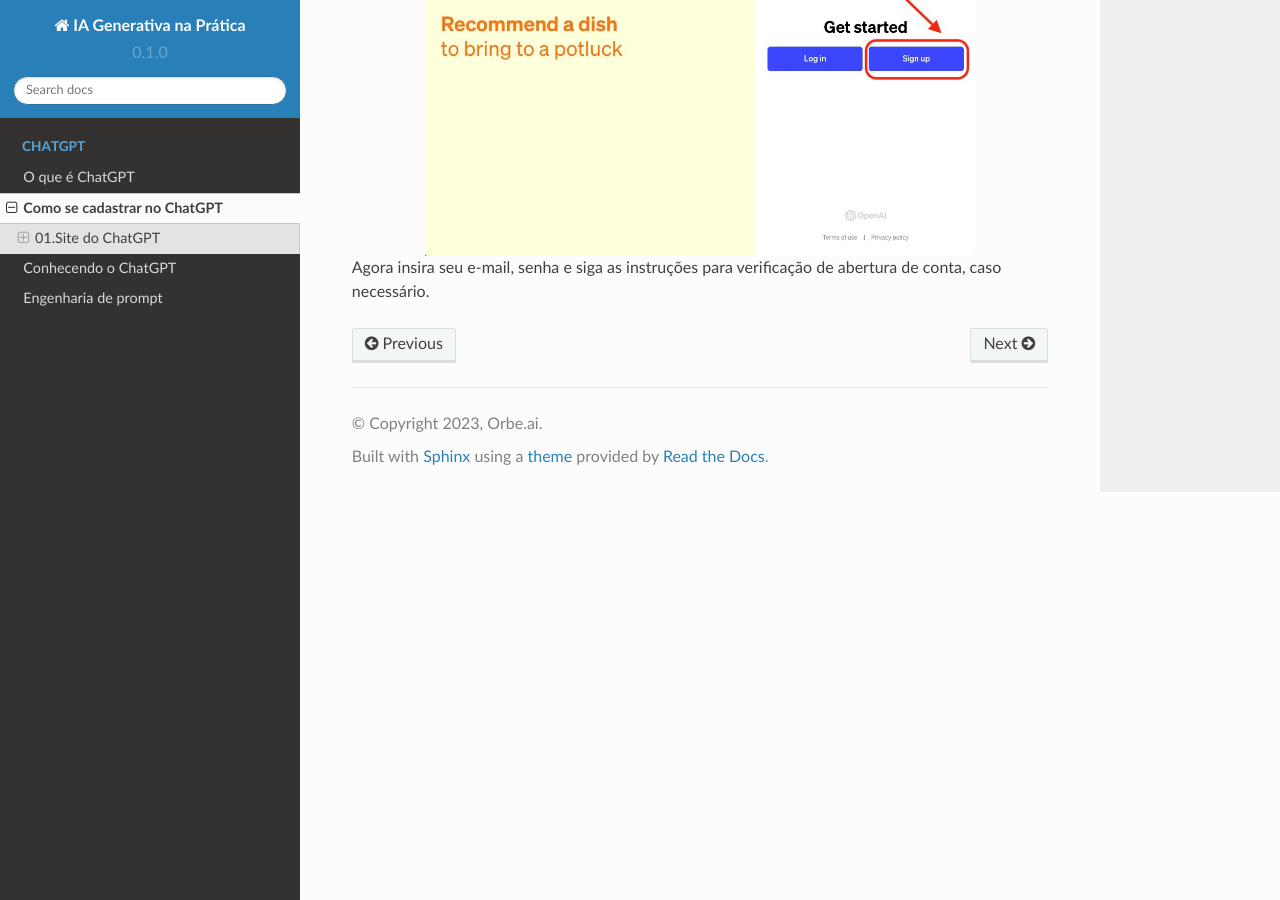
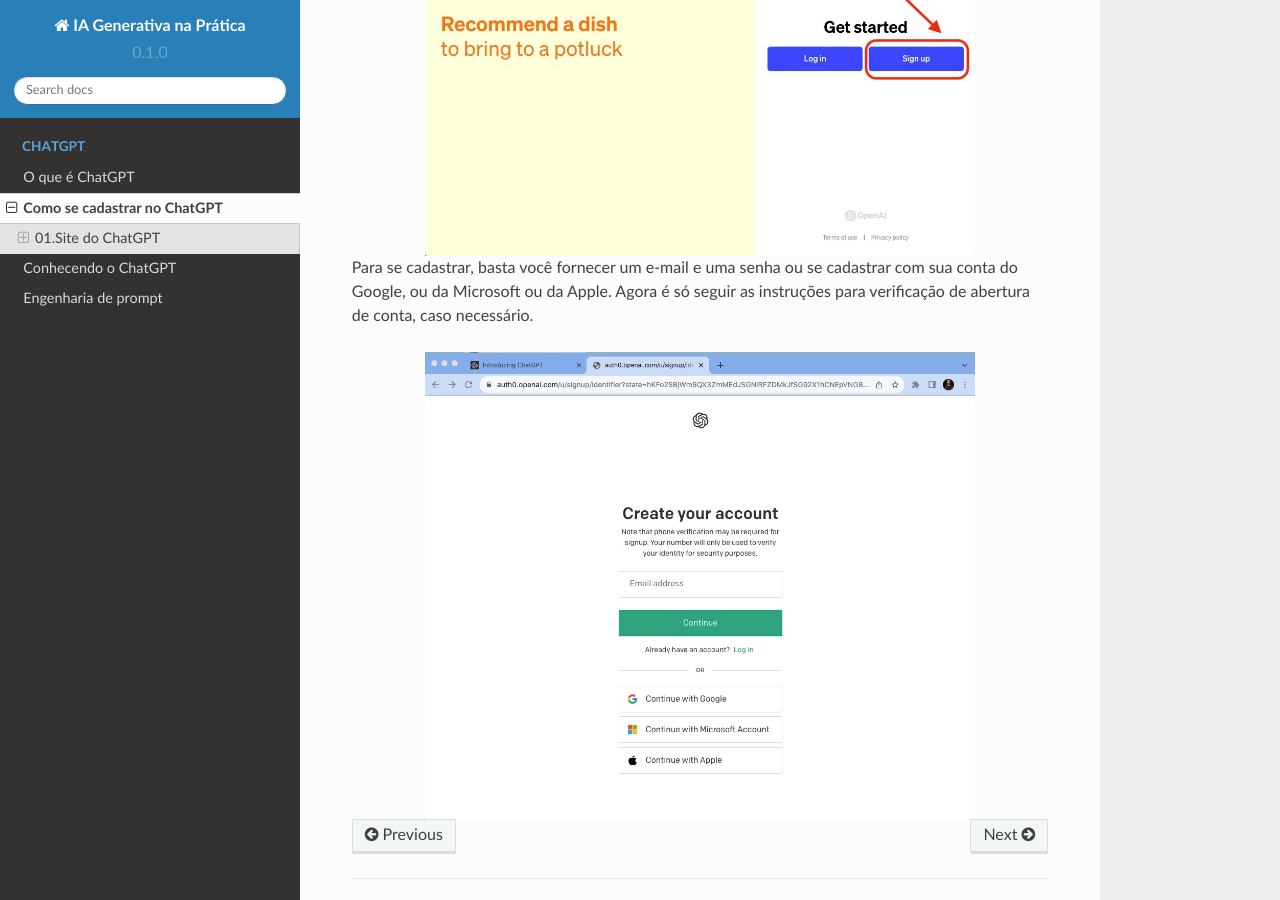
Before and after one commit to conteudo-orbeai/RTD_GENAI_V01, a Sphinx documentation site: the page built from docs/source/CHATGPT/chatgpt_como_se_cadastrar/chatgpt_como_se_cadastrar.rst, in a window 1280 px wide and 900 px high, scrolled down 2075 px. Built offline with Sphinx 7.4.7 and the Read the Docs theme 2.0.0, drawn with Linux system fonts in a browser that asks for light colours; pages that are not in the unit, such as notebooks, are missing from menus.

Commit message:
Update chatgpt_como_se_cadastrar.rst

```diff
--- a/docs/source/CHATGPT/chatgpt_como_se_cadastrar/chatgpt_como_se_cadastrar.rst
+++ b/docs/source/CHATGPT/chatgpt_como_se_cadastrar/chatgpt_como_se_cadastrar.rst
@@ -33,4 +33,8 @@
    :align: center
    :width: 550
 
-Agora insira seu e-mail, senha e siga as instruções para verificação de abertura de conta, caso necessário.
+Para se cadastrar, basta você fornecer um e-mail e uma senha ou se cadastrar com sua conta do Google, ou da Microsoft ou da Apple. Agora é só seguir as instruções para verificação de abertura de conta, caso necessário.
+
+.. image:: chatgpt_sign_up_02.jpg
+   :align: center
+   :width: 550
```
